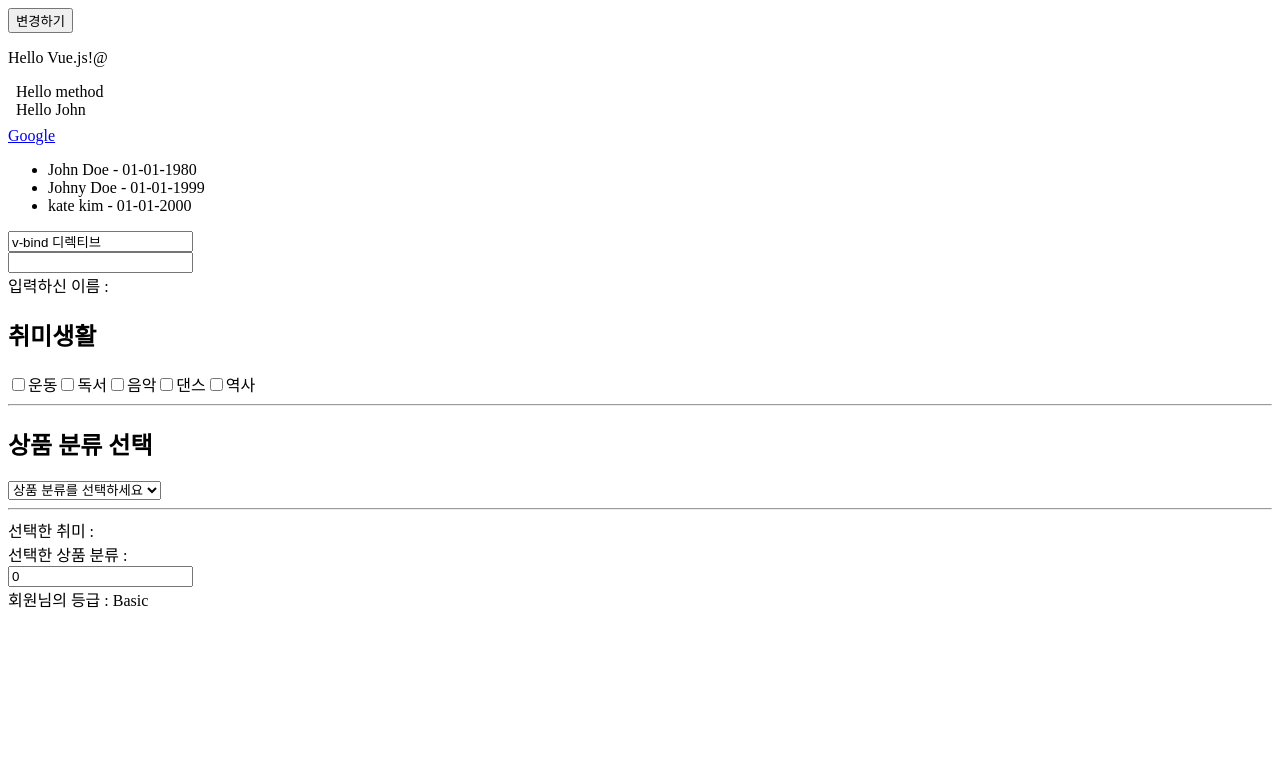
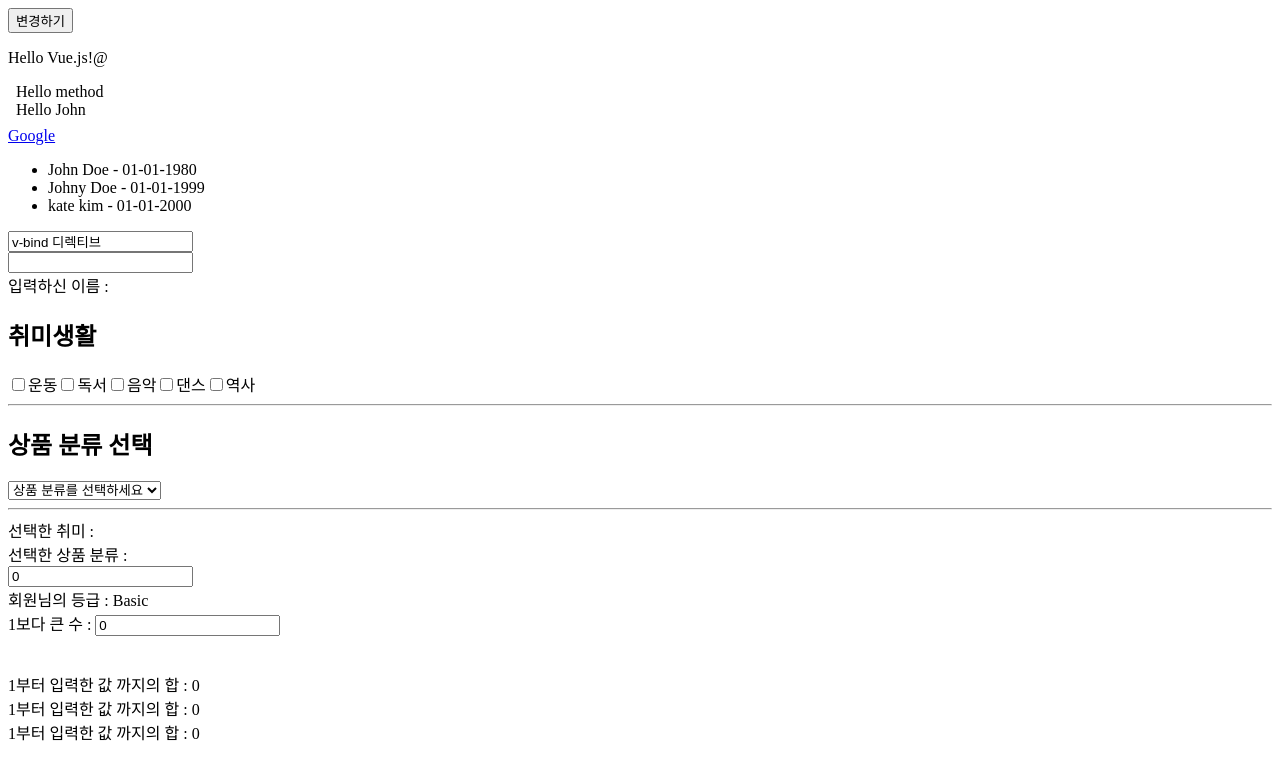
Before and after one commit to Woochang1132/VueBook, a Vue app: page / in a window 1280 px wide. Shown: the top 780 px of the page. Built offline with nearby package versions, Linux system fonts and the light colour scheme.

Commit message:
VueBook : computed 속성 활용하기

```diff
--- a/src/App.vue
+++ b/src/App.vue
@@ -7,6 +7,7 @@
   <VModelComponent/>
   <SelectComponent/>
   <ConditionComponent/>
+  <ComputedProperty/>
 </template>
 
 <script>
@@ -18,6 +19,7 @@ import VbindApp from './components/VbindApp.vue'
 import VModelComponent from './components/VModelComponent.vue'
 import SelectComponent from './components/SelectComponent.vue'
 import ConditionComponent from './components/ConditionComponent.vue'
+import ComputedProperty from './components/ComputedProperty.vue'
 
 export default {
   name: 'App',
@@ -29,7 +31,8 @@ export default {
     VbindApp,
     VModelComponent,
     SelectComponent,
-    ConditionComponent
+    ConditionComponent,
+    ComputedProperty
   }
 }
 </script>
--- /dev/null
+++ b/src/components/ComputedProperty.vue
@@ -0,0 +1,33 @@
+<template>
+    <div>
+        1보다 큰 수 : <input type="text" v-model.number="num">
+        <br/>
+        <br/>
+        <br/>
+        1부터 입력한 값 까지의 합 : <span>{{ sum }}</span><br/>
+        1부터 입력한 값 까지의 합 : <span>{{ sum }}</span><br/>
+        1부터 입력한 값 까지의 합 : <span>{{ sum }}</span><br/>
+    </div>
+</template>
+
+<script>
+    export default {
+        data() {
+            return {
+                num: 0
+            }
+        },
+        computed : {
+            sum() {
+                console.log("## num : " + this.num)
+                let n = parseInt(this.num);
+                if(Number.isNaN(n)) return 0;
+                return (n * (n + 1))/2
+            }
+        }
+    }
+</script>
+
+<style lang="scss" scoped>
+
+</style>
```
